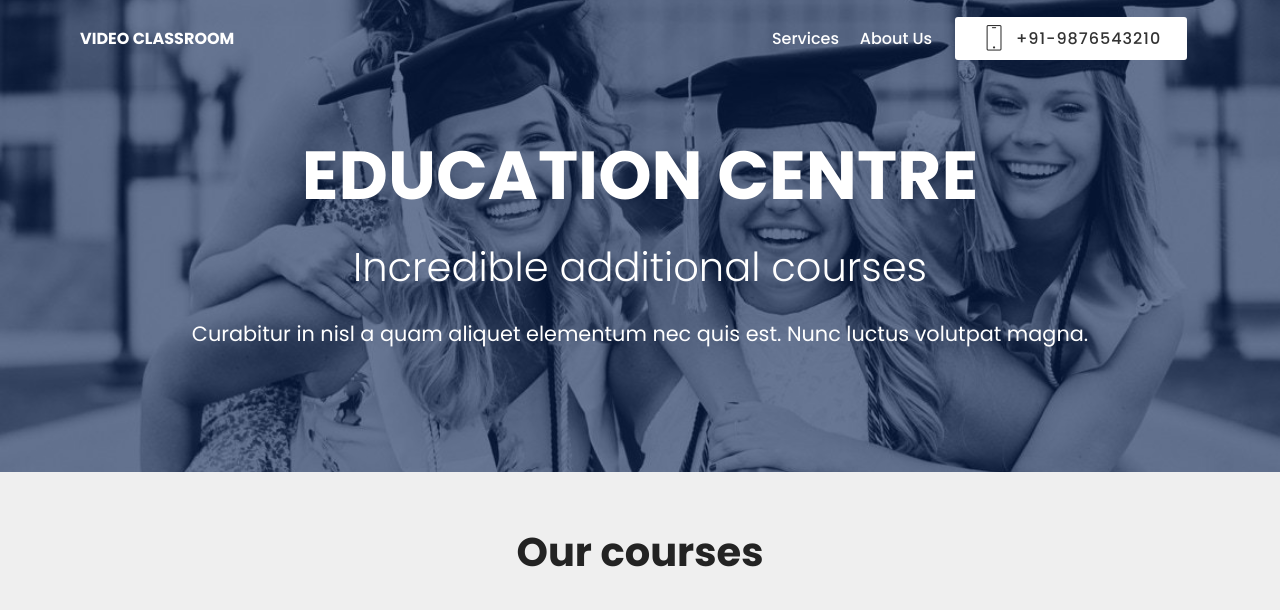
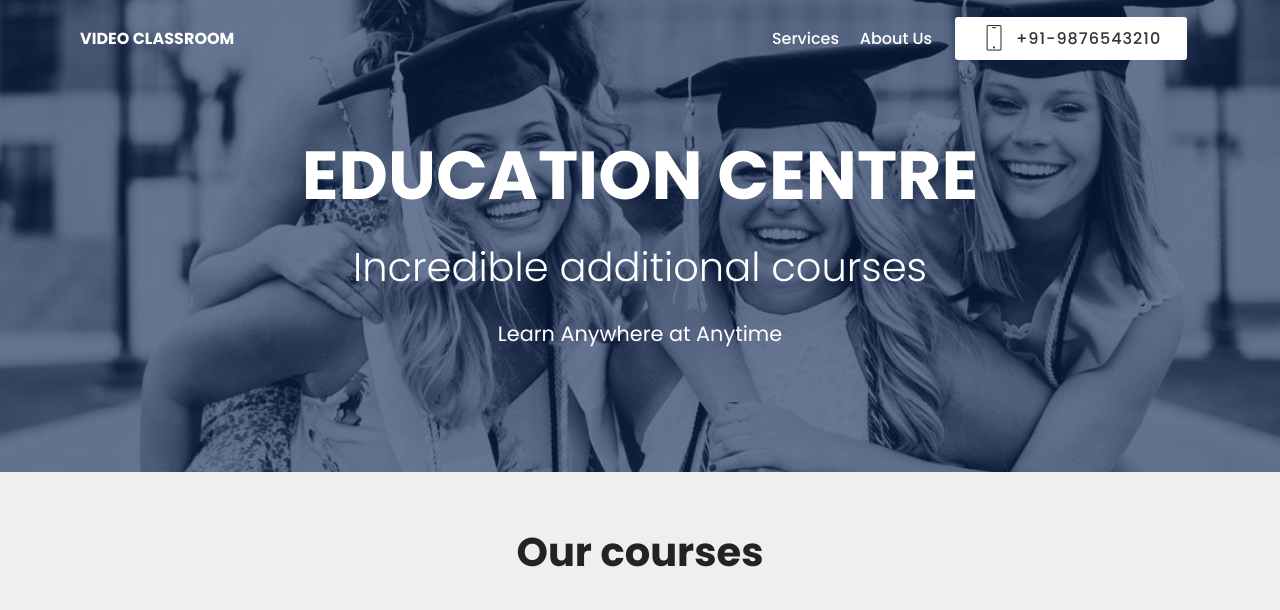
Before and after one commit to rahulmistry33/VideoClassrooms, a Flask app: template templates/dashboard.html in a window 1280 px wide. Shown: the top 610 px of the page. Run offline with Flask 2, Linux system fonts and the light colour scheme; the template is opened without the code that fills it, so the values that code supplies are empty; some libraries are stand-ins or nearby versions; some web fonts are replaced.

Commit message:
Some changes

```diff
--- a/server.py
+++ b/server.py
@@ -3,8 +3,6 @@ from agora_community_sdk import AgoraRTC
 # import models as dbHandler
 from flask_sqlalchemy import SQLAlchemy
 import os
-
-
 
 # Creating instance of Flask...
 app = Flask(__name__)
@@ -14,6 +12,7 @@ app.config['SQLALCHEMY_TRACK_MODIFICATIONS'] = True
 app.config['SQLALCHEMY_DATABASE_URI'] = 'sqlite:///' + os.path.join(basedir, 'db.sqlite')
 
 db = SQLAlchemy(app)
+app.secret_key = 'videoclassroom'
 
 class User(db.Model):
     username = db.Column(db.String(40), primary_key = True, nullable=False)
@@ -32,6 +31,8 @@ def permit_login(username, password):
         user = User.query.filter_by(username=username).first()
         if user.password == password:
             print("Matched")
+            session["username"] = username
+            session["logged_in"] = True
 
             return redirect(url_for('dashboard'))
         else:
@@ -44,7 +45,16 @@ def permit_login(username, password):
 @app.route('/dashboard')
 def dashboard():
     print("Dashboard")
-    return render_template("dashboard.html")
+    return render_template("dashboard.html", username=session["username"])
+
+def is_logged_in(f):
+    @wraps(f)
+    def wrap(*args, **kwargs):
+        if 'logged_in' in session:
+            return f(*args, **kwargs)
+        else:
+            return redirect(url_for('index'))
+    return wrap
 
 @app.route("/register",methods=['GET','POST'])
 def register():
@@ -68,8 +78,11 @@ def login():
         username = request.form['username']
         password = request.form['password']
         return permit_login(username,password)
-
-    return render_template('login.html')
+    else:
+        if 'logged_in' in session:
+            return redirect(url_for('dashboard'))
+        else:
+            return render_template("login.html")
 
 if __name__ == "__main__":
     app.run(debug=True)
--- a/templates/dashboard.html
+++ b/templates/dashboard.html
@@ -6,18 +6,18 @@
   <meta http-equiv="X-UA-Compatible" content="IE=edge">
   <meta name="generator" content="Mobirise v4.3.2, mobirisethemes.com">
   <meta name="viewport" content="width=device-width, initial-scale=1">
-  <link rel="shortcut icon" href="assets/images/logo2.png" type="image/x-icon">
+  <link rel="shortcut icon" href="{{url_for('static', filename='assets/images/logo2.png')}}" type="image/x-icon">
   <meta name="description" content="">
   <title>Home</title>
-  <link rel="stylesheet" href="assets/web/assets/mobirise-icons/mobirise-icons.css">
-  <link rel="stylesheet" href="assets/tether/tether.min.css">
-  <link rel="stylesheet" href="assets/bootstrap/css/bootstrap.min.css">
-  <link rel="stylesheet" href="assets/bootstrap/css/bootstrap-grid.min.css">
-  <link rel="stylesheet" href="assets/bootstrap/css/bootstrap-reboot.min.css">
-  <link rel="stylesheet" href="assets/dropdown/css/style.css">
-  <link rel="stylesheet" href="assets/socicon/css/styles.css">
-  <link rel="stylesheet" href="assets/theme/css/style.css">
-  <link rel="stylesheet" href="assets/mobirise/css/mbr-additional.css" type="text/css">
+  <link rel="stylesheet" href="{{url_for('static',filename='assets/web/assets/mobirise-icons/mobirise-icons.css')}}">
+  <link rel="stylesheet" href="{{url_for('static', filename='assets/tether/tether.min.css')}}">
+  <link rel="stylesheet" href="{{url_for('static', filename='assets/bootstrap/css/bootstrap.min.css')}}">
+  <link rel="stylesheet" href="{{url_for('static', filename='assets/bootstrap/css/bootstrap-grid.min.css')}}">
+  <link rel="stylesheet" href="{{url_for('static', filename='assets/bootstrap/css/bootstrap-reboot.min.css')}}">
+  <link rel="stylesheet" href="{{url_for('static', filename='assets/dropdown/css/style.css')}}">
+  <link rel="stylesheet" href="{{url_for('static', filename='assets/socicon/css/styles.css')}}">
+  <link rel="stylesheet" href="{{url_for('static', filename='assets/theme/css/style.css')}}">
+  <link rel="stylesheet" href="{{url_for('static', filename='assets/mobirise/css/mbr-additional.css')}}" type="text/css">
 
 
 
@@ -76,9 +76,7 @@
             <div class="mbr-white col-md-10">
                 <h1 class="mbr-section-title align-center mbr-bold pb-3 mbr-fonts-style display-1">EDUCATION CENTRE</h1>
                 <h3 class="mbr-section-subtitle align-center mbr-light pb-3 mbr-fonts-style display-2">Incredible additional courses</h3>
-                <p class="mbr-text align-center pb-3 mbr-fonts-style display-5">
-                    Curabitur in nisl a quam aliquet elementum nec quis est. Nunc luctus volutpat magna.
-                </p>
+                <p class="mbr-text align-center pb-3 mbr-fonts-style display-5">Learn Anywhere at Anytime</p>
 
             </div>
         </div>
@@ -111,7 +109,7 @@
             <div class="card p-3 col-12 col-md-6 col-lg-4">
                 <div class="card-wrapper">
                     <div class="card-img">
-                        <img src="assets/images/8987890-1000x800.jpg" alt="Mobirise" title="" media-simple="true">
+                        <img src="{{url_for('static', filename='assets/images/8987890-1000x800.jpg')}}" alt="Mobirise" title="" media-simple="true">
                     </div>
                     <div class="card-box">
                         <h4 class="card-title mbr-fonts-style display-5">Basic Programming Course</h4>
@@ -127,7 +125,7 @@
             <div class="card p-3 col-12 col-md-6 col-lg-4">
                 <div class="card-wrapper">
                     <div class="card-img">
-                        <img src="assets/images/physics.jpg" alt="Mobirise" title="" media-simple="true" style="height: 290px;">
+                        <img src="{{url_for('static', filename='assets/images/physics.jpg')}}" alt="Mobirise" title="" media-simple="true" style="height: 290px;">
                     </div>
                     <div class="card-box">
                         <h4 class="card-title mbr-fonts-style display-5">
@@ -144,7 +142,7 @@
             <div class="card p-3 col-12 col-md-6 col-lg-4">
                 <div class="card-wrapper">
                     <div class="card-img">
-                        <img src="assets/images/66-1000x800.jpg" alt="Mobirise" title="" media-simple="true" style="height: 290px;">
+                        <img src="{{url_for('static', filename='assets/images/66-1000x800.jpg')}}" alt="Mobirise" title="" media-simple="true" style="height: 290px;">
                     </div>
                     <div class="card-box">
                         <h4 class="card-title mbr-fonts-style display-5">Mathematics
@@ -173,7 +171,7 @@
             <div class="card p-3 col-12 col-md-6 col-lg-4">
                 <div class="card-wrapper">
                     <div class="card-img">
-                        <img src="assets/images/chemistry.jfif" alt="Mobirise" title="" media-simple="true" style="height: 270px;">
+                        <img src="{{url_for('static', filename='assets/images/chemistry.jfif')}}" alt="Mobirise" title="" media-simple="true" style="height: 270px;">
                     </div>
                     <div class="card-box">
                         <h4 class="card-title mbr-fonts-style display-5">
@@ -190,7 +188,7 @@
             <div class="card p-3 col-12 col-md-6 col-lg-4">
                 <div class="card-wrapper">
                     <div class="card-img">
-                        <img src="assets/images/545-1000x800.jpg" alt="Mobirise" title="" media-simple="true">
+                        <img src="{{url_for('static', filename='assets/images/545-1000x800.jpg')}}" alt="Mobirise" title="" media-simple="true">
                     </div>
                     <div class="card-box">
                         <h4 class="card-title mbr-fonts-style display-5">Graphical drawing</h4>
@@ -205,7 +203,7 @@
             <div class="card p-3 col-12 col-md-6 col-lg-4">
                 <div class="card-wrapper">
                     <div class="card-img">
-                        <img src="assets/images/098890098-1000x800.jpg" alt="Mobirise" title="" media-simple="true">
+                        <img src="{{url_for('static', filename='assets/images/098890098-1000x800.jpg')}}" alt="Mobirise" title="" media-simple="true">
                     </div>
                     <div class="card-box">
                         <h4 class="card-title mbr-fonts-style display-5">HTML Basics</h4>
@@ -299,7 +297,7 @@
             </div>
 
             <div class="mbr-figure" style="width: 50%;">
-                <img src="assets/images/3435-1000x800.jpg" alt="Mobirise" title="" media-simple="true">
+                <img src="{{url_for('static', filename='assets/images/3435-1000x800.jpg')}}" alt="Mobirise" title="" media-simple="true">
             </div>
 
             <div class="block-content align-left  ">
```
